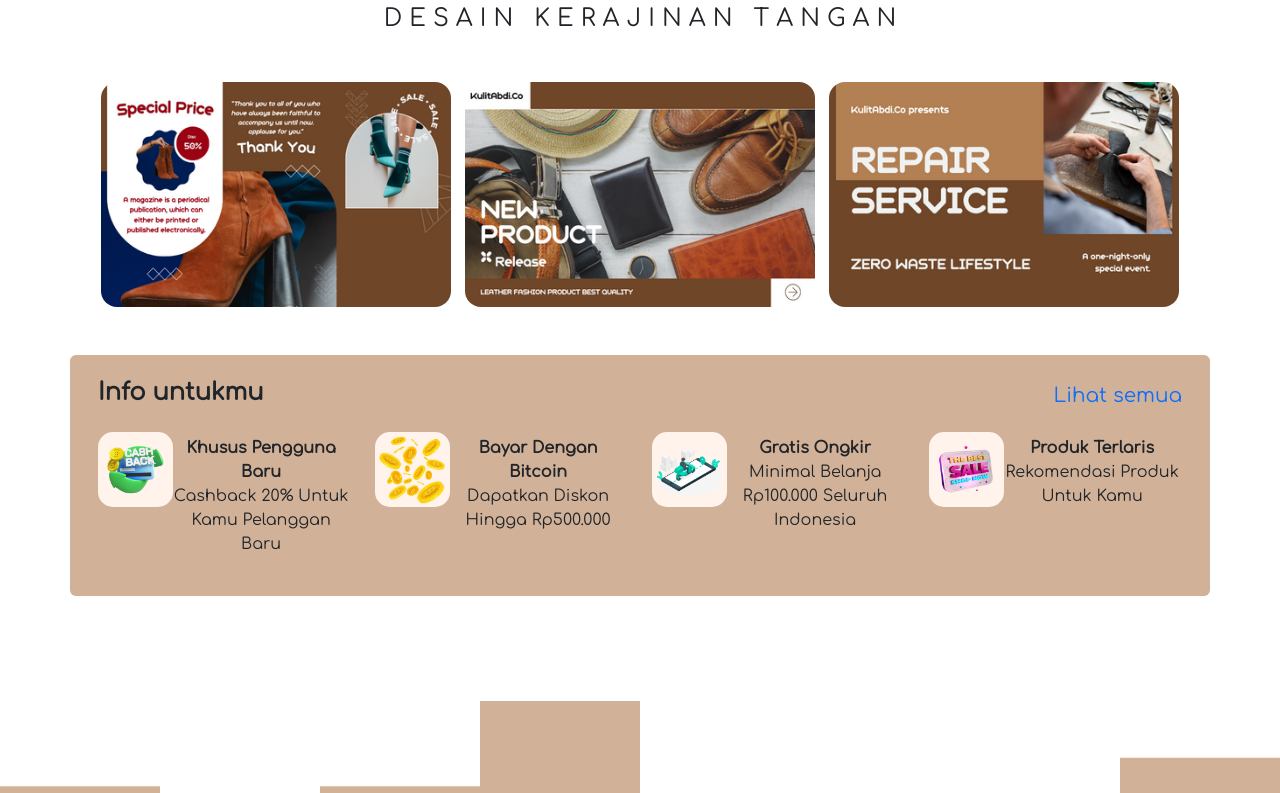
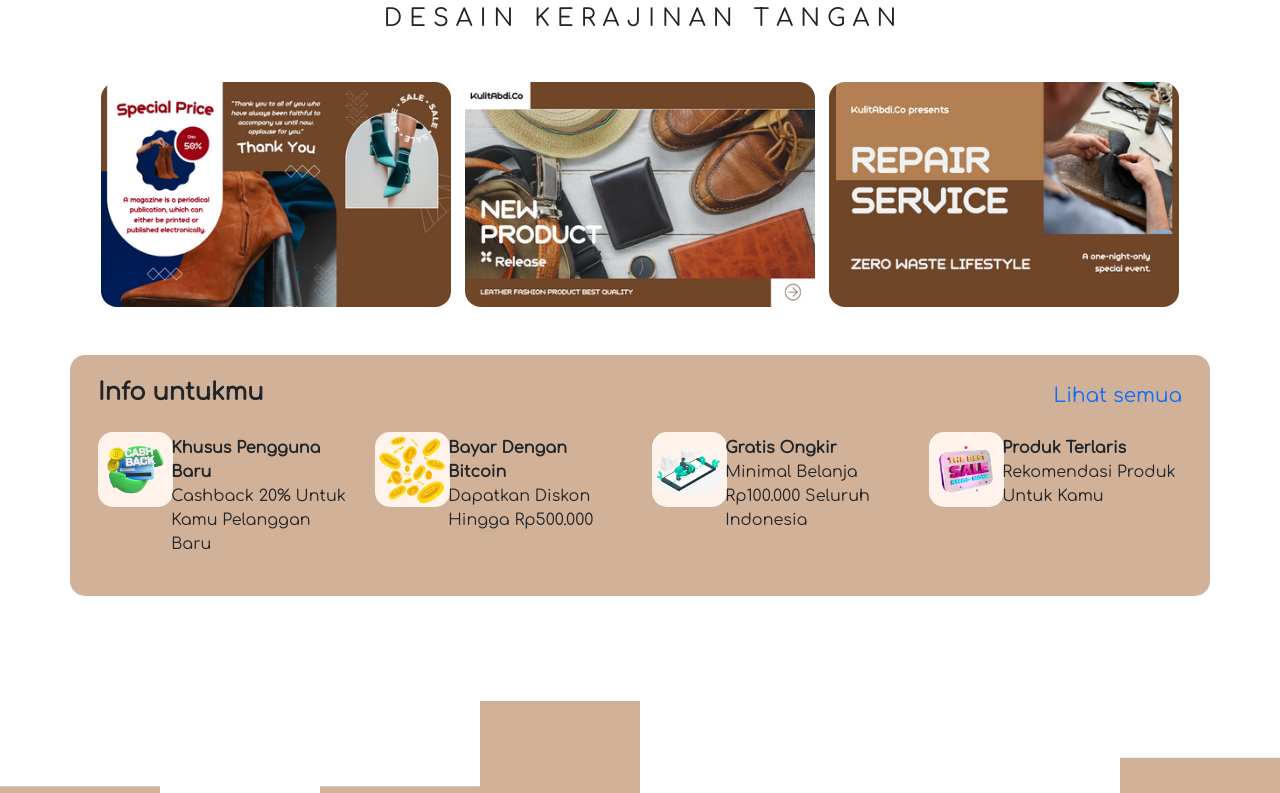
Before and after one commit to 06202003/KulitAbdi.Co, a plain HTML site: page index.html in a window 1280 px wide. Shown: the part 373-1166 px from the top of the page. Drawn offline with nearby package versions, Linux system fonts and the light colour scheme.

Commit message:
Add files via upload

```diff
--- a/css/style.css
+++ b/css/style.css
@@ -9,7 +9,6 @@
 *::-webkit-scrollbar {
   width: 12px;
 }
-
 
 *::-webkit-scrollbar-thumb {
   background-color: #6f4628;
@@ -472,13 +471,16 @@ body {
   font-size: 1.5em;
 }
 .tengah {
-  text-align: center;
+  text-align: left;
 }
 .ditengah {
   text-align: left;
 }
 /* foot */
 @media only screen and (min-width: 319px) and (max-width: 767px) {
+  .tengah {
+    text-align: center;
+  }
   .ditengah {
     text-align: center;
     padding-top: 2rem;
--- a/index.html
+++ b/index.html
@@ -97,7 +97,7 @@
     </div>
 
     <!-- <section> -->
-    <div class="container my-5 rounded" style="background-color: #d1b298" data-aos="zoom-in-down" data-aos-delay="50" data-aos-duration="1000" data-aos-mirror="true" data-aos-once="false">
+    <div class="container my-5" style="background-color: #d1b298; border-radius: 15px" data-aos="zoom-in-down" data-aos-delay="50" data-aos-duration="1000" data-aos-mirror="true" data-aos-once="false">
       <div class="row px-3 py-4">
         <div class="col-md-12">
           <div class="row d-flex mb-3 align-items-end">
```
